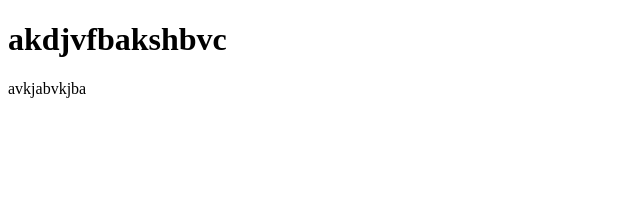
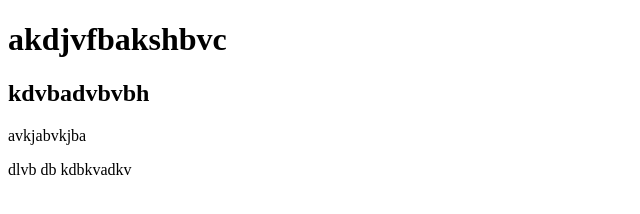
Before and after one commit to Sergioig37/5_Tarea4_Sergio_Remote, a plain HTML site: page index.html in a window 1280 px wide. Shown: the whole page, without its empty margins (0-640 px from the left). Drawn offline with Linux system fonts and the light colour scheme.

Commit message:
Primer commit

```diff
--- a/index.html
+++ b/index.html
@@ -8,9 +8,11 @@
 <body>
     <header>
         <h1>akdjvfbakshbvc</h1>
+        <h2>kdvbadvbvbh</h2>
     </header>
     <main>
         <p>avkjabvkjba</p>
+        <p>dlvb db kdbkvadkv</p>
     </main>
     <footer>
 
```
